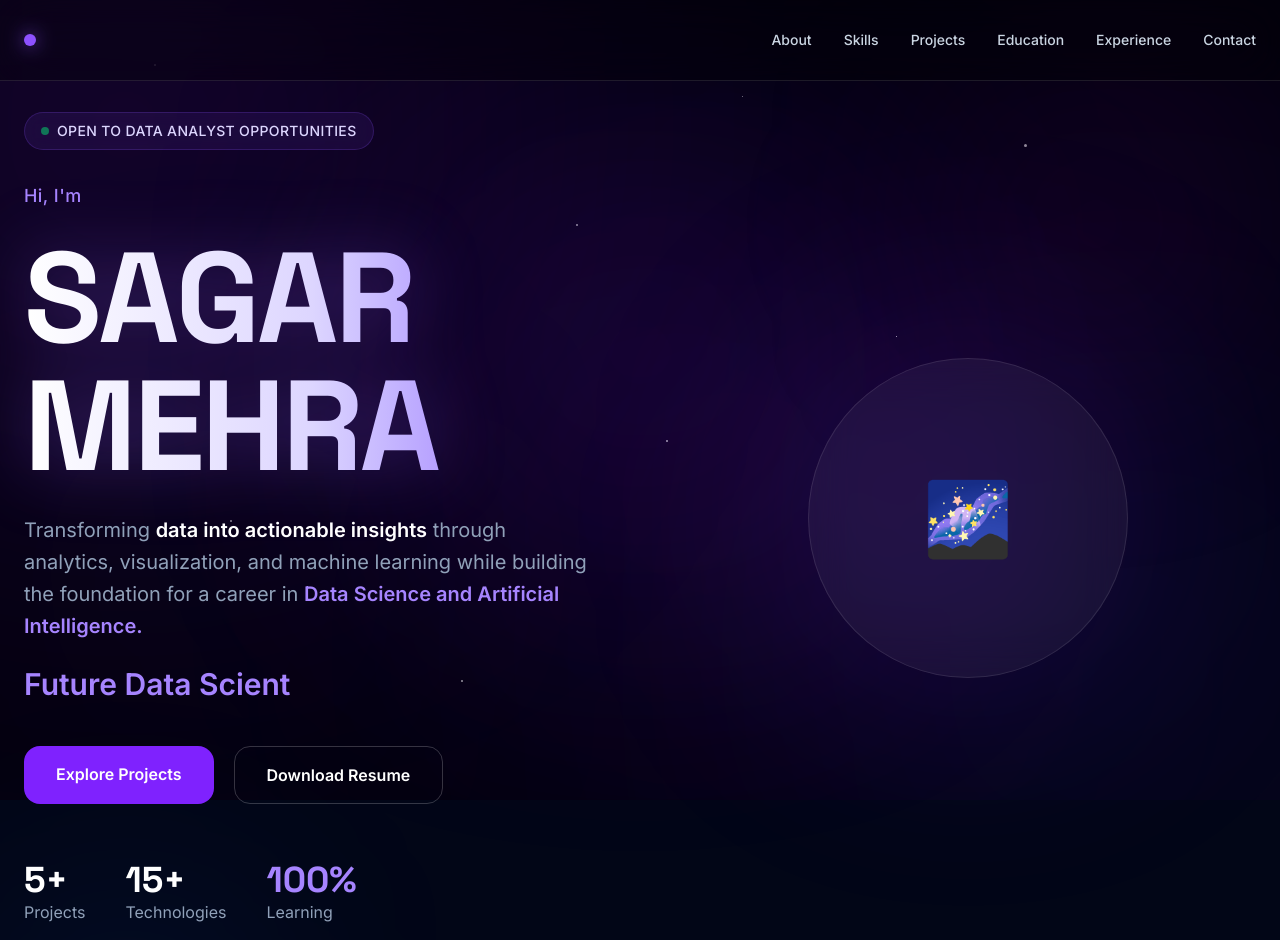
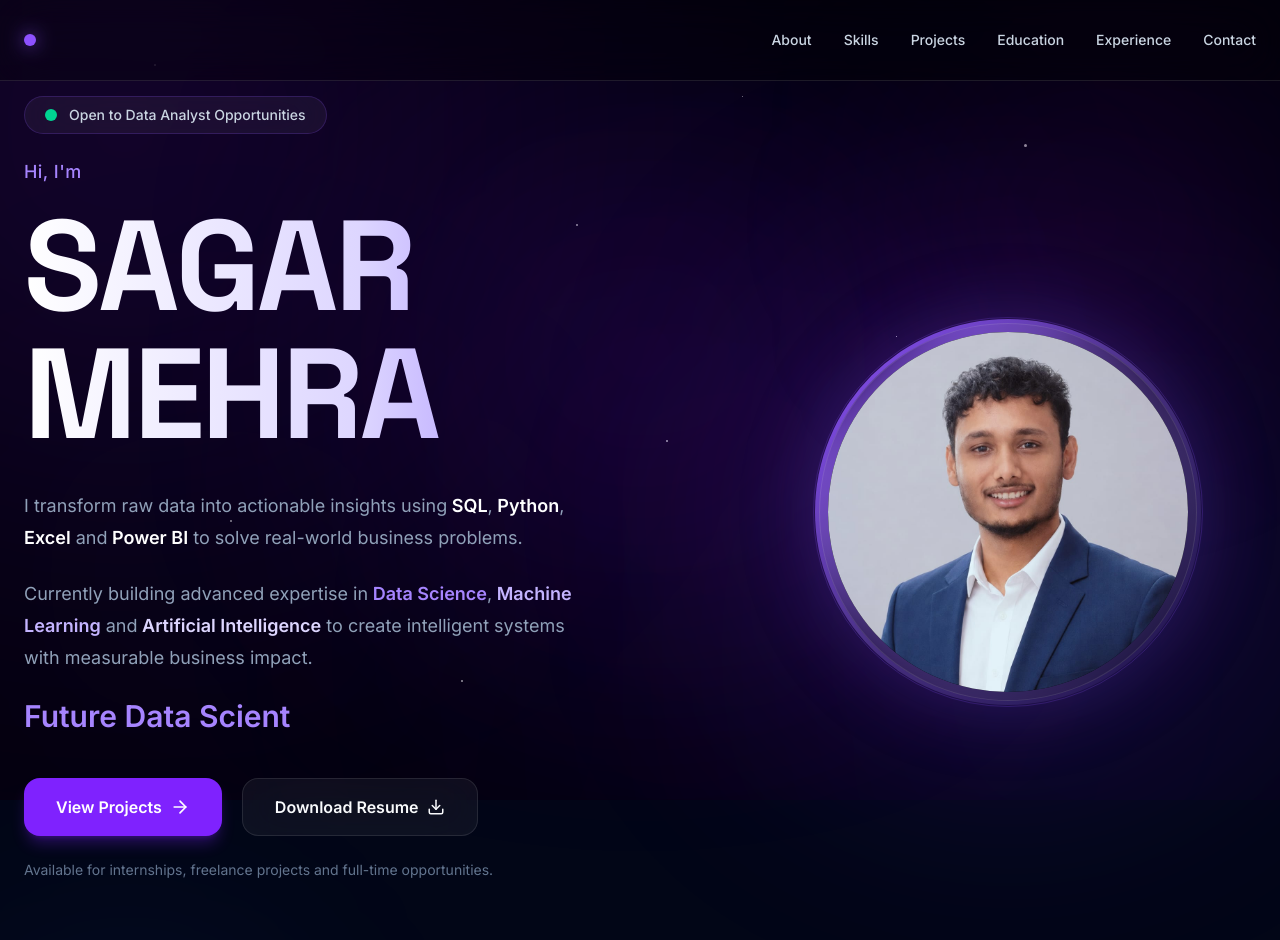
Before and after one commit to sagarmehra69/cosmos, a Next.js app: page / in a window 1280 px wide. Shown: the top 940 px of the page. Built offline with nearby package versions, Linux system fonts and the light colour scheme.

Commit message:
feat: premium hero section redesign

```diff
--- a/components/sections/Hero/Hero.tsx
+++ b/components/sections/Hero/Hero.tsx
@@ -13,47 +13,54 @@ export default function Hero() {
   return (
     <section
       id="home"
-      className="relative overflow-hidden px-6 py-28"
+      className="relative overflow-hidden px-6 py-24"
     >
       <HeroBackground />
 
-      <div className="relative z-10 mx-auto grid min-h-screen max-w-7xl items-center gap-20 lg:grid-cols-2">
+      <div className="relative z-10 mx-auto grid min-h-screen max-w-7xl items-center gap-16 lg:grid-cols-[1.15fr_0.85fr]">
 
-        {/* Left Side */}
-        <div>
+        {/* Left */}
+
+        <div className="order-2 text-center lg:order-1 lg:text-left">
 
           <FadeUp>
             <HeroBadge />
           </FadeUp>
 
-          <FadeUp delay={0.2}>
+          <FadeUp delay={0.15}>
             <HeroTitle />
           </FadeUp>
 
-          <FadeUp delay={0.35}>
+          <FadeUp delay={0.30}>
             <HeroTyping />
           </FadeUp>
 
-          <FadeUp delay={0.5}>
+          <FadeUp delay={0.45}>
             <HeroButtons />
           </FadeUp>
 
-          <FadeUp delay={0.7}>
+          <FadeUp delay={0.60}>
             <HeroStats />
           </FadeUp>
 
         </div>
 
-        {/* Right Side */}
-        <FadeUp delay={0.4}>
-          <HeroImage />
-        </FadeUp>
+        {/* Right */}
+
+        <div className="order-1 flex justify-center lg:order-2">
+
+          <FadeUp delay={0.25}>
+            <HeroImage />
+          </FadeUp>
+
+        </div>
 
       </div>
 
       <div className="relative z-10 mt-10 flex justify-center">
         <ScrollIndicator />
       </div>
+
     </section>
   );
 }
--- a/components/sections/Hero/HeroBadge.tsx
+++ b/components/sections/Hero/HeroBadge.tsx
@@ -1,10 +1,29 @@
 export default function HeroBadge() {
   return (
-    <div className="inline-flex items-center gap-2 rounded-full border border-violet-500/20 bg-violet-500/10 px-4 py-2 backdrop-blur-md">
-      <span className="h-2 w-2 animate-pulse rounded-full bg-green-400" />
+    <div
+      className="
+        inline-flex
+        items-center
+        gap-3
+        rounded-full
+        border
+        border-violet-500/20
+        bg-white/5
+        px-5
+        py-2
+        backdrop-blur-xl
+      "
+    >
+      <span className="relative flex h-3 w-3">
 
-      <span className="text-sm font-medium tracking-wide text-violet-200">
-        OPEN TO DATA ANALYST OPPORTUNITIES
+        <span className="absolute inline-flex h-full w-full animate-ping rounded-full bg-emerald-400 opacity-75" />
+
+        <span className="relative inline-flex h-3 w-3 rounded-full bg-emerald-400" />
+
+      </span>
+
+      <span className="text-sm font-medium text-slate-300">
+        Open to Data Analyst Opportunities
       </span>
     </div>
   );
--- a/components/sections/Hero/HeroButtons.tsx
+++ b/components/sections/Hero/HeroButtons.tsx
@@ -1,22 +1,79 @@
+import Link from "next/link";
+import { ArrowRight, Download } from "lucide-react";
+
 export default function HeroButtons() {
   return (
-    <div className="mt-10 flex flex-wrap gap-5">
-      {/* Explore Projects */}
-      <a
-        href="#projects"
-        className="rounded-2xl bg-violet-600 px-8 py-4 font-semibold text-white transition-all duration-300 hover:scale-105 hover:bg-violet-500 hover:shadow-[0_0_30px_rgba(139,92,246,0.5)]"
-      >
-        Explore Projects
-      </a>
+    <div className="mt-10">
 
-      {/* Download Resume */}
-      <a
-        href="/resume/87j Resume.pdf"
-        download
-        className="rounded-2xl border border-white/20 px-8 py-4 font-semibold text-white transition-all duration-300 hover:scale-105 hover:border-violet-400 hover:bg-white/10"
-      >
-        Download Resume
-      </a>
+      <div className="flex flex-wrap justify-center gap-5 lg:justify-start">
+
+        <Link
+          href="#projects"
+          className="
+            group
+            inline-flex
+            items-center
+            gap-2
+            rounded-2xl
+            bg-violet-600
+            px-8
+            py-4
+            font-semibold
+            text-white
+            shadow-lg
+            shadow-violet-600/30
+            transition-all
+            duration-300
+            hover:-translate-y-1
+            hover:bg-violet-500
+            hover:shadow-violet-500/40
+          "
+        >
+          View Projects
+
+          <ArrowRight
+            size={20}
+            className="transition-transform duration-300 group-hover:translate-x-1"
+          />
+        </Link>
+
+        <Link
+          href="/resume.pdf"
+          target="_blank"
+          className="
+            group
+            inline-flex
+            items-center
+            gap-2
+            rounded-2xl
+            border
+            border-white/10
+            bg-white/5
+            px-8
+            py-4
+            font-semibold
+            backdrop-blur-xl
+            transition-all
+            duration-300
+            hover:-translate-y-1
+            hover:border-violet-500
+            hover:bg-white/10
+          "
+        >
+          Download Resume
+
+          <Download
+            size={18}
+            className="transition-transform duration-300 group-hover:translate-y-0.5"
+          />
+        </Link>
+
+      </div>
+
+      <p className="mt-6 text-sm text-slate-500">
+        Available for internships, freelance projects and full-time opportunities.
+      </p>
+
     </div>
   );
 }
--- a/components/sections/Hero/HeroImage.tsx
+++ b/components/sections/Hero/HeroImage.tsx
@@ -1,27 +1,39 @@
+import Image from "next/image";
+
 export default function HeroImage() {
   return (
-    <div className="relative flex items-center justify-center">
+    <div className="relative flex items-center justify-center lg:-translate-y-10">
 
       {/* Background Glow */}
-      <div className="absolute h-80 w-80 rounded-full bg-violet-600/20 blur-[120px]" />
+      <div className="absolute h-[460px] w-[460px] rounded-full bg-violet-600/20 blur-[130px]" />
 
-      {/* Main Circle */}
-      <div
-        className="
-          relative
-          flex
-          h-80
-          w-80
-          items-center
-          justify-center
-          rounded-full
-          border
-          border-white/10
-          bg-white/5
-          backdrop-blur-xl
-        "
-      >
-        <span className="text-7xl">🌌</span>
+      {/* Outer Decorative Ring */}
+      <div className="absolute h-[390px] w-[390px] rounded-full border border-violet-500/20" />
+
+      {/* Gradient Ring */}
+      <div className="relative rounded-full bg-gradient-to-br from-violet-500 via-violet-400/30 to-transparent p-[4px]">
+
+        {/* Glass Circle */}
+        <div className="rounded-full border border-white/10 bg-white/5 p-2 backdrop-blur-xl shadow-[0_0_80px_rgba(139,92,246,0.25)]">
+
+          {/* Image */}
+          <div className="relative flex h-[360px] w-[360px] items-center justify-center overflow-hidden rounded-full bg-[#09090f]">
+
+            <Image
+              src="/images/profile.jpeg"
+              alt="Sagar Mehra"
+              fill
+              priority
+              className="object-contain scale-140"
+              style={{
+                objectPosition: "center center",
+              }}
+            />
+
+          </div>
+
+        </div>
+
       </div>
 
     </div>
--- a/components/sections/Hero/HeroStats.tsx
+++ b/components/sections/Hero/HeroStats.tsx
@@ -1,33 +1,33 @@
+const stats = [
+  {
+    value: "5+",
+    label: "Projects",
+  },
+  {
+    value: "15+",
+    label: "Technologies",
+  },
+  {
+    value: "∞",
+    label: "Continuous Learning",
+  },
+];
+
 export default function HeroStats() {
   return (
-    <div className="mt-14 flex flex-wrap gap-10">
+    <div className="mt-14 flex flex-wrap justify-center gap-12 lg:justify-start">
 
-      <div>
-        <h3 className="text-4xl font-bold text-white">
-          5+
-        </h3>
-        <p className="text-slate-400">
-          Projects
-        </p>
-      </div>
+      {stats.map((item) => (
+        <div key={item.label}>
+          <h3 className="text-4xl font-bold text-white">
+            {item.value}
+          </h3>
 
-      <div>
-        <h3 className="text-4xl font-bold text-white">
-          15+
-        </h3>
-        <p className="text-slate-400">
-          Technologies
-        </p>
-      </div>
-
-      <div>
-        <h3 className="text-4xl font-bold text-violet-400">
-          100%
-        </h3>
-        <p className="text-slate-400">
-          Learning
-        </p>
-      </div>
+          <p className="mt-2 text-slate-400">
+            {item.label}
+          </p>
+        </div>
+      ))}
 
     </div>
   );
--- a/components/sections/Hero/HeroTitle.tsx
+++ b/components/sections/Hero/HeroTitle.tsx
@@ -1,12 +1,14 @@
 export default function HeroTitle() {
   return (
-    <div className="mt-8 space-y-6">
+    <div className="mt-6">
+
       <p className="text-lg font-medium tracking-wide text-violet-400">
         Hi, I'm
       </p>
 
       <h1
         className="
+          mt-4
           bg-gradient-to-r
           from-white
           via-violet-200
@@ -16,7 +18,6 @@ export default function HeroTitle() {
           font-black
           tracking-tight
           leading-none
-          drop-shadow-[0_0_35px_rgba(139,92,246,0.35)]
           text-6xl
           sm:text-7xl
           md:text-8xl
@@ -27,17 +28,30 @@ export default function HeroTitle() {
         <span className="block">MEHRA</span>
       </h1>
 
-      <p className="mx-auto max-w-3xl text-lg leading-8 text-slate-400 md:text-xl">
-        Transforming{" "}
-        <span className="font-semibold text-white">
-          data into actionable insights
-        </span>{" "}
-        through analytics, visualization, and machine learning while building
-        the foundation for a career in{" "}
+      <p className="mt-8 max-w-xl text-lg leading-8 text-slate-400">
+        I transform raw data into actionable insights using
+        <span className="font-semibold text-white"> SQL</span>,
+        <span className="font-semibold text-white"> Python</span>,
+        <span className="font-semibold text-white"> Excel</span> and
+        <span className="font-semibold text-white"> Power BI</span> to solve
+        real-world business problems.
+      </p>
+
+      <p className="mt-6 max-w-xl text-lg leading-8 text-slate-400">
+        Currently building advanced expertise in
         <span className="font-semibold text-violet-400">
-          Data Science and Artificial Intelligence.
+          {" "}Data Science
+        </span>,
+        <span className="font-semibold text-violet-300">
+          {" "}Machine Learning
         </span>
+        {" "}and
+        <span className="font-semibold text-violet-200">
+          {" "}Artificial Intelligence
+        </span>
+        {" "}to create intelligent systems with measurable business impact.
       </p>
+
     </div>
   );
 }
```
